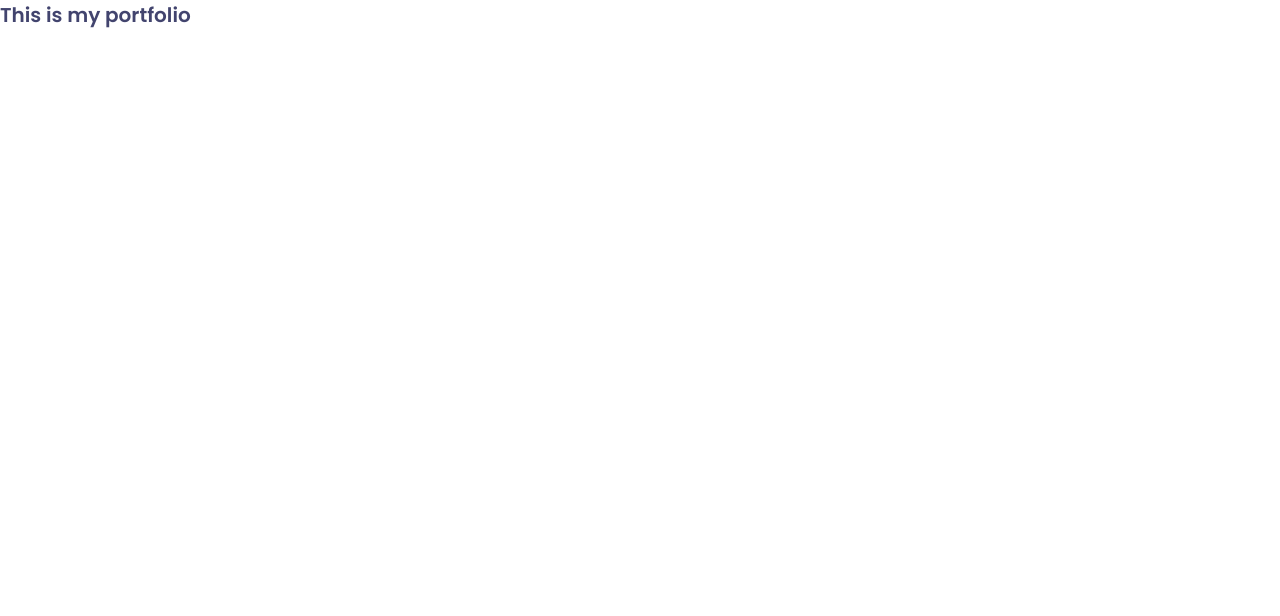
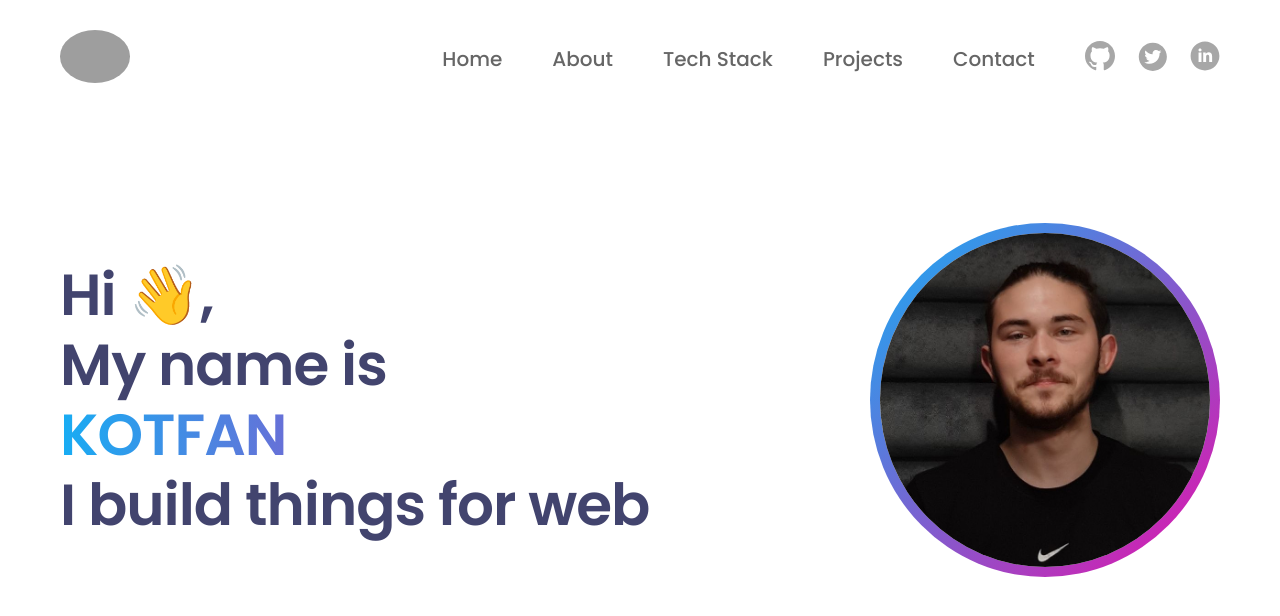
Before and after one commit to KOTFAN/portfolio, a website: page index.html in a window 1280 px wide. Drawn offline with Linux system fonts and the light colour scheme; grey boxes are pictures that could not be loaded.

Commit message:
add first section

```diff
--- a/index.html
+++ b/index.html
@@ -13,7 +13,68 @@
 </head>
 
 <body>
-   <h1>This is my portfolio</h1>
+   <main class="u-in-limit">
+      <div class="wrapper">
+         <header class="hero">
+            <nav class="hero__nav navigaiton u-in-limit">
+               <a href="#" class="navigaiton__logo">
+                  <img src="/assets/img/logo.jpg" alt="logo" class="navigaiton__logo-image">
+               </a>
+               <div class="navigaiton__items">
+                  <div class="navigaiton__item">
+                     <a href="#" class="navigaiton__link">Home</a>
+                  </div>
+                  <div class="navigaiton__item">
+                     <a href="#" class="navigaiton__link">About</a>
+                  </div>
+                  <div class="navigaiton__item">
+                     <a href="#" class="navigaiton__link">Tech Stack</a>
+                  </div>
+                  <div class="navigaiton__item">
+                     <a href="#" class="navigaiton__link">Projects</a>
+                  </div>
+                  <div class="navigaiton__item">
+                     <a href="#" class="navigaiton__link">Contact</a>
+                  </div>
+                  <div class="navigaiton__item navigaiton__item social">
+                     <div class="social__item social__item--git">
+                        <a href="#" class="social__link">
+                           <img src="/assets/icons/git-hub.svg" alt="git hub" class="social__icon">
+                        </a>
+                     </div>
+                     <div class="social__item social__item--x">
+                        <a href="#" class="social__link">
+                           <img src="/assets/icons/x.svg" alt="X" class="social__icon">
+                        </a>
+                     </div>
+                     <div class="social__item social__item--in">
+                        <a href="#" class="social__link">
+                           <img src="/assets/icons/in.svg" alt="LinkedIn" class="social__icon">
+                        </a>
+                     </div>
+
+                  </div>
+               </div>
+
+            </nav>
+            <div class="hero__main-content u-full-screen">
+               <div class="hero__greeting">
+                  <h1 class="hero__heading">
+                     <span>Hi 👋,</span>
+                     <span>My name is</span>
+                     <span class="hero__name">KOTFAN</span>
+                     <span>I build things for web</span>
+                  </h1>
+                  <div class="hero__img">
+                     <img class="hero__image" src="/assets/img/my_photo.jpg" alt="Image">
+                  </div>
+               </div>
+            </div>
+
+         </header>
+
+
+   </main>
 
 </body>
 <script src="/js/script.js"></script>
--- a/sass/abstracts/_variables.scss
+++ b/sass/abstracts/_variables.scss
@@ -27,7 +27,7 @@ $link-font-size: 1.4rem;
 
 
 // mixins for size
-$limit-for-block-size: 100rem;
+$limit-for-block-size: 120rem;
 
 //fonts
 $main-font: 'Poppins', sans-serif;
--- a/sass/base/_base.scss
+++ b/sass/base/_base.scss
@@ -16,7 +16,7 @@ html {
 
 
 body {
-
+   height: 100%;
    box-sizing: border-box;
 }
 
--- a/sass/base/_utilites.scss
+++ b/sass/base/_utilites.scss
@@ -8,8 +8,15 @@
 }
 
 
+.u-full-screen {
+   display: flex;
+   flex-direction: column;
+   min-height: 100vh;
+   width: 100%;
+}
 
-//fot margins
+
+//for margins
 
 .u-margin-bottom-big {
    margin-bottom: 8rem !important;
--- /dev/null
+++ b/sass/components/_social.scss
@@ -0,0 +1,52 @@
+.social {
+
+   // .social__item
+
+   &__item {
+      display: inline-block;
+
+      &:not(:last-child) {
+         margin-right: 2rem;
+      }
+
+      &--git:hover .social__icon {
+
+         filter: brightness(0) saturate(100%) invert(8%) sepia(7%) saturate(557%) hue-rotate(314deg) brightness(95%) contrast(90%);
+
+      }
+
+      &--x:hover .social__icon {
+
+         filter: brightness(0) saturate(100%) invert(53%) sepia(93%) saturate(457%) hue-rotate(175deg) brightness(95%) contrast(93%);
+
+
+      }
+
+      &--in:hover .social__icon {
+
+         filter: brightness(0) saturate(100%) invert(30%) sepia(83%) saturate(496%) hue-rotate(176deg) brightness(95%) contrast(90%);
+
+
+      }
+
+
+
+   }
+
+   // .social__link
+
+   &__link {
+      display: inline-block;
+
+   }
+
+   // .social__icon
+
+   &__icon {
+
+      width: 3rem;
+      height: 3rem;
+
+   }
+
+}
--- a/sass/index.scss
+++ b/sass/index.scss
@@ -16,9 +16,10 @@
 
 
 
-@import "components/buttons";
-@import "components/cards";
-@import "components/popup";
+// @import "components/buttons";
+// @import "components/cards";
+// @import "components/popup";
+@import "components/social";
 
 
 
--- a/sass/layout/_header.scss
+++ b/sass/layout/_header.scss
@@ -0,0 +1,90 @@
+.hero {
+   min-height: 100vh;
+   background: $bg-color;
+
+
+
+
+   // .hero__nav
+
+   &__nav {}
+
+   &__main-content {
+      padding-top: 12rem;
+      position: relative;
+      top: 0;
+      left: 0;
+
+
+   }
+
+   // .hero__greeting
+
+   &__greeting {
+      padding: 0 2rem;
+      width: 100%;
+
+      display: flex;
+      justify-content: space-between;
+
+      position: absolute;
+      top: 50%;
+      left: 50%;
+      transform: translate(-50%, -50%);
+      align-items: center;
+
+
+   }
+
+   // .hero__heading
+
+   &__heading {
+      color: $main-text-color;
+      font-size: $big-font-size;
+      font-weight: 700;
+      line-height: 7rem;
+      letter-spacing: -1px;
+
+
+   }
+
+   & span {
+      display: block;
+   }
+
+   &__name {
+      background: linear-gradient(90deg, $gradient-color-top -2.06%, $gradient-color-bottom 100%);
+      background-clip: text;
+      -webkit-background-clip: text;
+      -webkit-text-fill-color: transparent;
+      font-weight: 700;
+      line-height: 7rem;
+      letter-spacing: -1px;
+   }
+
+
+   // .hero__img
+
+   &__img {
+      position: relative;
+      background: linear-gradient(to right bottom, $gradient-color-top, $gradient-color-bottom);
+      border-radius: 50%;
+      padding: 1rem;
+      /* товщина бордера */
+      display: inline-block;
+
+      max-width: 35rem;
+
+   }
+
+   // .hero__image
+
+   &__image {
+      display: block;
+      width: 100%;
+      height: auto;
+      border-radius: 50%;
+      background: #fff;
+
+   }
+}
--- a/sass/layout/_navigation.scss
+++ b/sass/layout/_navigation.scss
@@ -0,0 +1,59 @@
+.navigaiton {
+   width: 100%;
+   position: fixed;
+   display: flex;
+   flex-direction: row;
+   align-items: center;
+   justify-content: space-between;
+   z-index: 100;
+   padding: 3rem 2rem;
+   background: $bg-color;
+
+   // .navigaiton__logo
+
+   &__logo {
+      max-width: 7rem;
+      border-radius: 50%;
+   }
+
+   // .navigaiton__logo-image
+
+   &__logo-image {
+      width: 100%;
+      border-radius: 50%;
+   }
+
+   // .navigaiton__items
+
+   &__items {
+      display: flex;
+      justify-content: center;
+      align-items: center;
+   }
+
+   // .navigaiton__item
+
+   &__item {
+      &:not(:last-child) {
+         margin-right: 5rem;
+      }
+
+      &:hover .navigaiton__link {
+         color: $main-text-color;
+         text-shadow: $dark-bg-color 1px 1px 15px;
+      }
+   }
+
+   // .navigaiton__link
+
+   &__link {
+      transition: all 0.3s ease-in-out;
+      color: $sub-text-color;
+      text-align: center;
+      font-size: 2rem;
+      font-style: normal;
+      font-weight: 500;
+      line-height: 2.6rem;
+
+   }
+}
--- a/sass/pages/_main.scss
+++ b/sass/pages/_main.scss
@@ -1 +1,7 @@
 //for styles between the sections
+
+.wrapper {
+   display: flex;
+   flex-direction: column;
+   min-height: 100vh;
+}
```
Also changed, not shown: assets/img/me.png (deleted), assets/img/my_photo.jpg (added), css/style.css, 1 other file.
